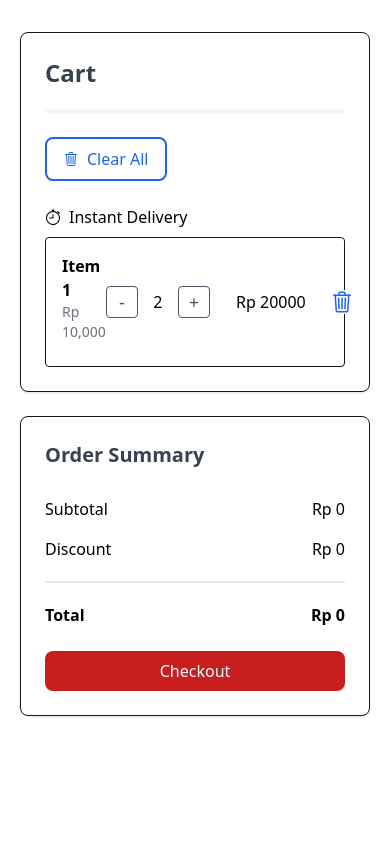
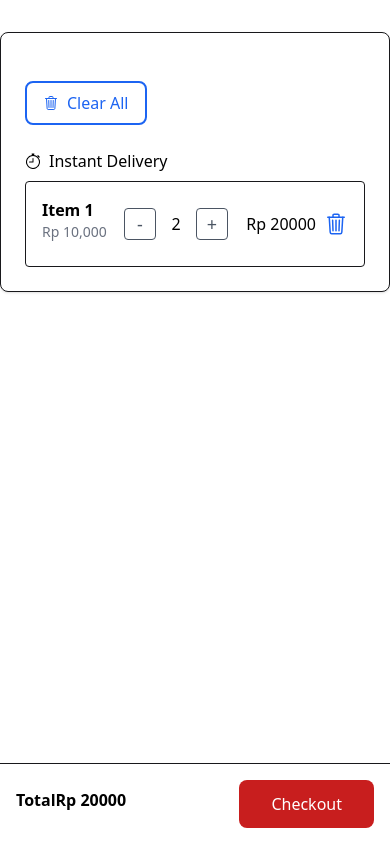
Before and after one commit to narasena/alfagift-grocery-clone, a Next.js app in the folder finpro-web/: page /cart in a window 390 px wide. Built offline with nearby package versions, Linux system fonts and the light colour scheme.

Commit message:
feat: add mobile responsiveness to front-end

```diff
--- a/finpro-web/src/app/cart/page.tsx
+++ b/finpro-web/src/app/cart/page.tsx
@@ -2,15 +2,21 @@
 import { IoTrashOutline } from "react-icons/io5";
 import { BsStopwatch } from "react-icons/bs";
 
+// mobile tambahin Kirim ke: Alamat
+// di atas line paling atas, di atas clear all button
+
 export default function CartPage() {
   return (
     <main className="min-h-screen bg-white flex flex-col items-center justify-between py-8">
-      <div className="w-full max-w-6xl px-5">
+      <div className="w-full max-w-6xl">
         <div className="grid grid-cols-1 md:grid-cols-3 gap-6">
           {/* Cart Items */}
           <div className="md:col-span-2 bg-white border rounded-lg p-6 shadow-sm">
-            <h1 className="text-2xl font-semibold text-gray-700 mb-5">Cart</h1>
-            <div className="w-full h-1 bg-gray-100" />
+            {/* Hide "Cart" heading on mobile */}
+            <h1 className="hidden md:block text-2xl font-semibold text-gray-700 mb-5">
+              Cart
+            </h1>
+            <div className="hidden md:block w-full h-1 bg-gray-100" />
 
             {/* Button clear all */}
             <button className="px-4 my-6 flex justify-between items-center bg-white text-blue-600 py-2 rounded-lg transition border-2">
@@ -34,8 +40,8 @@ export default function CartPage() {
                 </div>
 
                 {/* Right: Subtotal + Quantity controls */}
-                <div className="flex items-center space-x-4">
-                  {/* Quantity Controls */}
+                <div className="flex items-center justify-end md:justify-start space-x-2 md:space-x-4">
+                  {/* Quantity Controls - Now stays in line with price on mobile */}
                   <div className="flex items-center space-x-2">
                     <button className="w-8 h-8 border rounded text-lg text-gray-600 hover:bg-gray-100">
                       -
@@ -46,23 +52,25 @@ export default function CartPage() {
                     </button>
                   </div>
 
+                  {/* Subtotal and Remove Button - Now in same line on mobile */}
+                  <div className="flex items-center space-x-2 md:space-x-4">
                     {/* Subtotal */}
                     <div className="text-black font-medium min-w-[80px] text-right">
                       Rp {10000 * 2}
                     </div>
 
                     {/* Remove Button */}
-                  <button className="mx-2 flex justify-between items-center bg-white text-blue-600  transition ">
+                    <button className="flex justify-between items-center bg-white text-blue-600 transition">
                       <IoTrashOutline className="text-2xl" />
                     </button>
                   </div>
+                </div>
               </li>
-              {/* <li className="text-black">Item 2</li> */}
             </ul>
           </div>
 
-          {/* Order Summary */}
-          <div className="bg-white border rounded-lg p-6 shadow-sm">
+          {/* Order Summary - Hidden on mobile */}
+          <div className="hidden md:block bg-white border rounded-lg p-6 shadow-sm">
             <h2 className="text-xl font-semibold text-gray-700 mb-7">
               Order Summary
             </h2>
@@ -89,6 +97,19 @@ export default function CartPage() {
               Checkout
             </button>
           </div>
+
+          {/* Mobile Checkout Button - Only shows on mobile */}
+          <div className="md:hidden bg-white border-t fixed bottom-0 left-0 right-0 p-4 shadow-lg">
+            <div className="flex space-y-4 justify-between items-center">
+              <div className="flex justify-between items-center mb-2 text-black">
+                <span className="font-semibold">Total</span>
+                <span className="font-bold">Rp {10000 * 2}</span>
+              </div>
+              <button className=" bg-red-700 text-white p-3 px-8 rounded-lg hover:bg-red-800 transition">
+                Checkout
+              </button>
+            </div>
+          </div>
         </div>
       </div>
     </main>
--- a/finpro-web/src/app/order-done/page.tsx
+++ b/finpro-web/src/app/order-done/page.tsx
@@ -22,6 +22,54 @@ export default function OrderDone() {
   return (
     <main className="min-h-screen bg-white flex flex-col items-center justify-between py-8">
       <div className="w-full max-w-6xl px-5">
+        {/* Modal */}
+        {/* Open the modal using document.getElementById('ID').showModal() method */}
+
+        <dialog id="my_modal_1" className="modal">
+          <div className="modal-box bg-white rounded-lg p-6 text-black relative">
+            {/* Close (X) button in top-right corner */}
+            <form method="dialog">
+              <button
+                className="absolute right-4 top-4 text-gray-500 hover:text-red-500 text-xl font-bold"
+                aria-label="Close"
+              >
+                ✕
+              </button>
+            </form>
+
+            {/* Centered title */}
+            <h3 className="font-bold text-xl text-center">Detail Transaksi</h3>
+            <hr className="border-t border-gray-200 my-4 -mx-6" />
+
+            <div className="text-black flex items-center space-x-3">
+              <RiEBike2Line className="text-4xl" />
+              <div className="flex items-center justify-between w-full">
+                <h1 className="font-semibold">Kirim ke Alamat</h1>
+                <span className="badge bg-green-100 text-green-400 border-0 font-semibold  rounded-xl">
+                  Pesanan Selesai
+                </span>
+              </div>
+            </div>
+            <div className="space-y-4 mt-5">
+              <div className="flex items-center justify-between text-sm">
+                <h1 className="text-gray-500">No. Pesanan</h1>
+                {/* No Pesanan di sini */}
+                <h1 className="text-red-600 font-bold">O-250519-AGBZZFX</h1>
+              </div>
+              <div className="flex items-center justify-between text-sm">
+                <h1 className="text-gray-500">Tanggal Pembelian</h1>
+                <h1 className="text-gray-800">11 Mei 2025 - 13:31 WIB</h1>
+              </div>
+            </div>
+
+            <hr className="border-t border-8 border-gray-100 mt-7 -mx-6" />
+
+            <div className="mt-5">
+              <h1 className="font-semibold">Detail Pesanan</h1>
+            </div>
+          </div>
+        </dialog>
+
         <div className="grid grid-cols-1 md:grid-cols-7 gap-5">
           {/* User Details */}
           <div className="md:col-span-2 bg-white border border-gray-200 rounded-lg p-6">
@@ -198,7 +246,12 @@ export default function OrderDone() {
               <hr className="border-t border-gray-200 my-4" />
 
               <div className=" text-right">
-                <button className="bg-white text-red-600 border border-red-600 hover:bg-red-50 font-semibold px-4 py-2 rounded-lg">
+                <button
+                  className="bg-white text-red-600 border border-red-600 hover:bg-red-50 font-semibold px-4 py-2 rounded-lg"
+                  onClick={() =>
+                    document.getElementById("my_modal_1").showModal()
+                  }
+                >
                   Lihat Detail
                 </button>
               </div>
```
Lines whose indentation alone changed are shown as unchanged.
